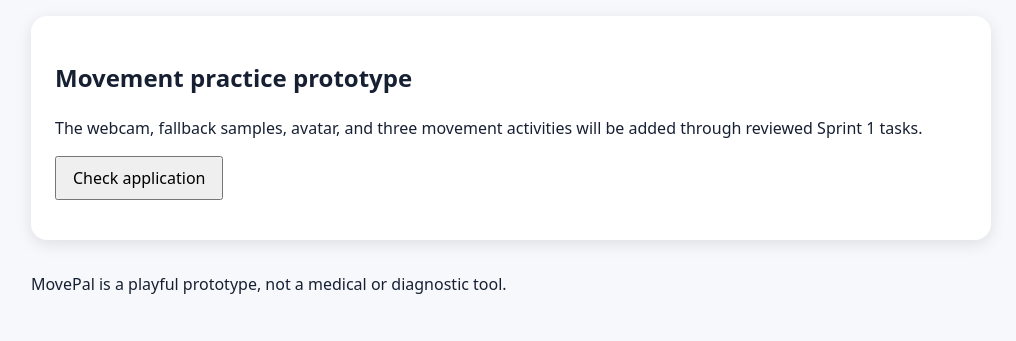
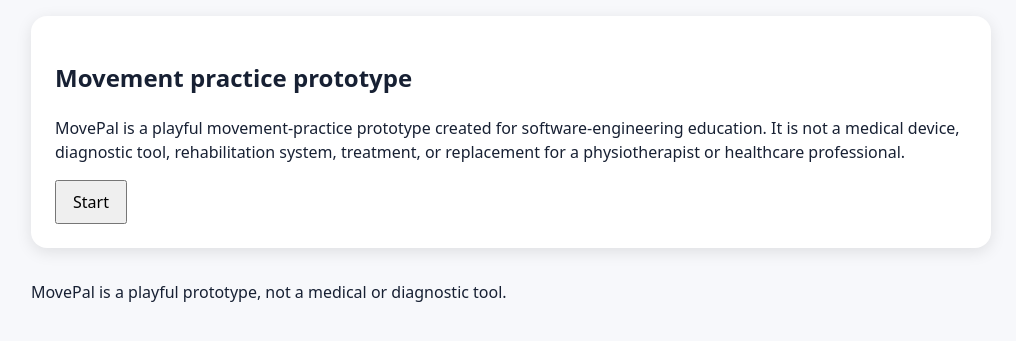
Before and after one commit to SE4CVndNN/movepal, a Flask app: page / in a window 1280 px wide. Shown: the part 163-504 px from the top of the page, without its empty margins (129-1145 px from the left). Run offline with Flask 3, Linux system fonts and the light colour scheme.

Commit message:
update index.html to inlude the game flow

```diff
--- a/app/templates/index.html
+++ b/app/templates/index.html
@@ -1,10 +1,53 @@
 {% extends "base.html" %}
 {% block title %}MovePal — Sprint 1{% endblock %}
 {% block content %}
-<section class="card">
+
+<section class="card" data-screen="start">
   <h2>Movement practice prototype</h2>
-  <p>The webcam, fallback samples, avatar, and three movement activities will be added through reviewed Sprint 1 tasks.</p>
-  <button id="health-check" type="button">Check application</button>
-  <p id="health-result" role="status" aria-live="polite"></p>
+  <p>MovePal is a playful movement-practice prototype created for software-engineering education. It is not a medical device, diagnostic tool, rehabilitation system, treatment, or replacement for a physiotherapist or healthcare professional.</p>
+  <button type="button" data-goto="activity">Start</button>
 </section>
+
+<section class="card" data-screen="activity" hidden>
+  <h2>Choose an activity</h2>
+  <div class="activity-list">
+    <button type="button" data-activity="raise_both_arms" data-goto="camera-choice">Raise both arms</button>
+    <button type="button" data-activity="side_reach" data-goto="camera-choice">Side reach</button>
+    <button type="button" data-activity="knee_lift" data-goto="camera-choice">Knee lift / step in place</button>
+  </div>
+</section>
+
+<section class="card" data-screen="camera-choice" hidden>
+  <h2>Choose Your Input Method</h2>
+  <p>Please allow live camera access so you can have a live experience with MovePal.</p>
+  <button type="button" id="use-webcam-btn">Use Live Webcam</button>
+  <button type="button" id="use-fallback-btn">Use Local Demo Sample (No Camera)</button>
+  <p id="camera-status" role="status" aria-live="polite"></p>
+</section>
+
+<section class="card" data-screen="camera-live" hidden>
+  <h2>Live camera</h2>
+  <video id="camera-preview" autoplay playsinline muted></video>
+  <p>Camera frames are processed temporarily and are not stored by default.</p>
+  <button type="button" id="stop-camera-btn">Stop Camera</button>
+  <button type="button" data-goto="feedback">Simulate attempt</button>
+</section>
+
+<section class="card" data-screen="camera-fallback" hidden>
+  <h2>Using local demo feed. No camera access required.</h2>
+  <button type="button" data-goto="feedback">Simulate attempt</button>
+</section>
+
+<section class="card" data-screen="feedback" hidden>
+  <h2 id="feedback-message">Awesome job! You've earned ⭐ 1 Star!</h2>
+  <button type="button" data-goto="activity">Try another movement</button>
+  <button type="button" data-goto="summary">Finish session</button>
+</section>
+
+<section class="card" data-screen="summary" hidden>
+  <h2>Session Complete!</h2>
+  <p id="summary-text">You successfully completed your movements today and earned a total of ⭐ 1 Stars! Thanks for playing with MovePal!</p>
+  <button type="button" data-goto="start">Play again</button>
+</section>
+
 {% endblock %}
```
